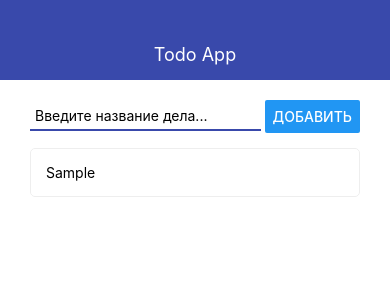
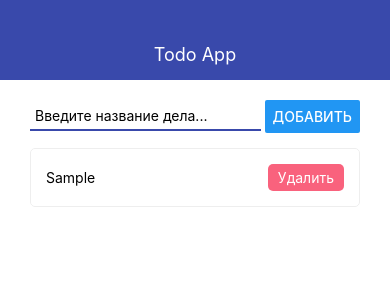
Before and after one commit to yuriy-yarvinen/react-native-todo-app, a React Native app: screen / in a window 390 px wide. Both pictures are taken after typing "Sample" into the empty fields and a click on the button "ДОБАВИТЬ". Shown: the top 300 px of the page. Built offline with nearby package versions, Linux system fonts and the light colour scheme.

Commit message:
that is all course wtf =(

```diff
--- a/App.js
+++ b/App.js
@@ -31,6 +31,10 @@ export default function App() {
     ])
   }
 
+  const removeToDo = id => {
+    setTodos(prev => prev.filter(todo => todo.id !== id))
+  }
+
   return (
     <View style={styles.container}>
       <Navbar title="Todo App" />
@@ -40,7 +44,7 @@ export default function App() {
         <FlatList
           keyExtractor={item => item.id}
           data={todos}
-          renderItem={({ item }) => <Todo todo={item} /> }
+          renderItem={({ item }) => <Todo todo={item} onRemove={removeToDo} /> }
         />
         {/* <ScrollView>
           {todos.map(todo => {
--- a/src/Todo.js
+++ b/src/Todo.js
@@ -1,11 +1,40 @@
 import React from "react";
-import { View, StyleSheet, Text } from "react-native";
+import { View, StyleSheet, Text, Pressable, TouchableOpacity } from "react-native";
 
-export const Todo = ({todo}) => {
+export const Todo = ({ todo, onRemove }) => {
+
+	// const onPress = () => {
+	// 	if(value.trim() != ''){
+	// 		onSubmit(value)
+	// 		setValue('')
+	// 	}
+	// 	else{
+	// 		// error
+	// 		Alert.alert('Введите название дела')
+	// 	}
+	// }
+
+	// return (
+	// 	<View style={styles.block}>
+	// 		<Text style={styles.text}>{todo.title}</Text>
+	// 		<Pressable style={styles.button} onPress={onPress}>
+	// 			<Text style={styles.textInButton}>Удалить</Text>
+	// 		</Pressable>
+	// 	</View>
+	// );
 	return (
-		<View style={styles.block}>
-			<Text style={styles.text}>{todo.title}</Text>
-		</View>
+		<TouchableOpacity
+			activeOpacity={0.5}
+			onPress={() => console.log('pressed', todo.id)}
+			onLongPress={() => onRemove(todo.id)}
+		>
+			<View style={styles.block}>
+				<Text style={styles.text}>{todo.title}</Text>
+				<Pressable style={styles.button} onPress={() => onRemove(todo.id)}>
+					<Text style={styles.textInButton}>Удалить</Text>
+				</Pressable>
+			</View>
+		</TouchableOpacity>
 	);
 }
 
@@ -13,13 +42,26 @@ const styles = StyleSheet.create({
 	block: {
 		flexDirection: 'row',
 		alignItems: 'center',
-		padding:15,
+		justifyContent: 'space-between',
+		padding: 15,
 		borderWidth: 1,
 		borderColor: '#eee',
 		borderRadius: 5,
 		marginBottom: 10
 	},
 	text: {
-
+		flexWrap: 'wrap',
+		width: '70%'
+	},
+	button: {
+		padding: 5,
+		backgroundColor: '#F9627D',
+		borderRadius: 5,
+		paddingHorizontal: 10,
+		paddingVertical: 5
+	},
+	textInButton: {
+		fontSize: 14,
+		color: '#fff',
 	}
 });
```
